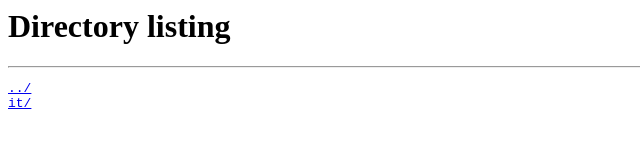
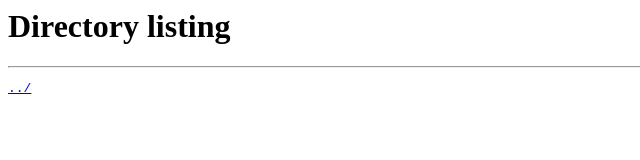
Before and after one commit to yuanke/graphbase, a plain HTML site: page repository/index.html in a window 1280 px wide. Shown: the full height of the page, 0-640 px from the left. Drawn offline with Linux system fonts and the light colour scheme.

Commit message:
Updated Repository

```diff
--- a/repository/index.html
+++ b/repository/index.html
@@ -4,7 +4,6 @@
 <hr/>
 <pre>
 <a href="../">../</a>
-<a href="it/">it/</a>
 </pre>
 </body>
 </html>
```
Also changed, not shown: 2 other files.
